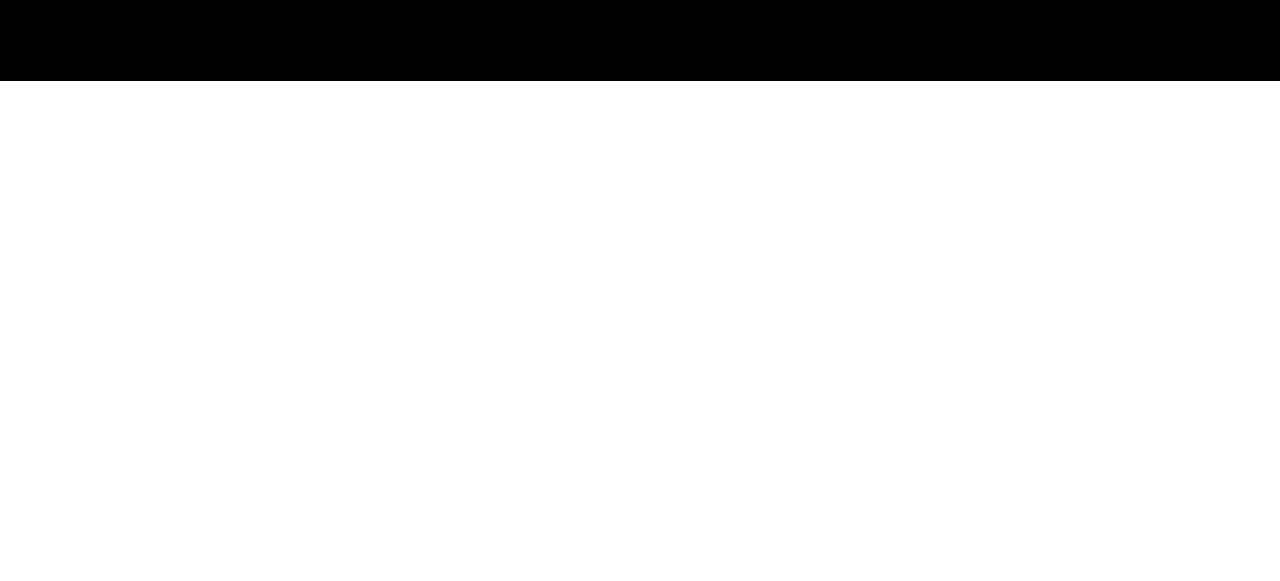
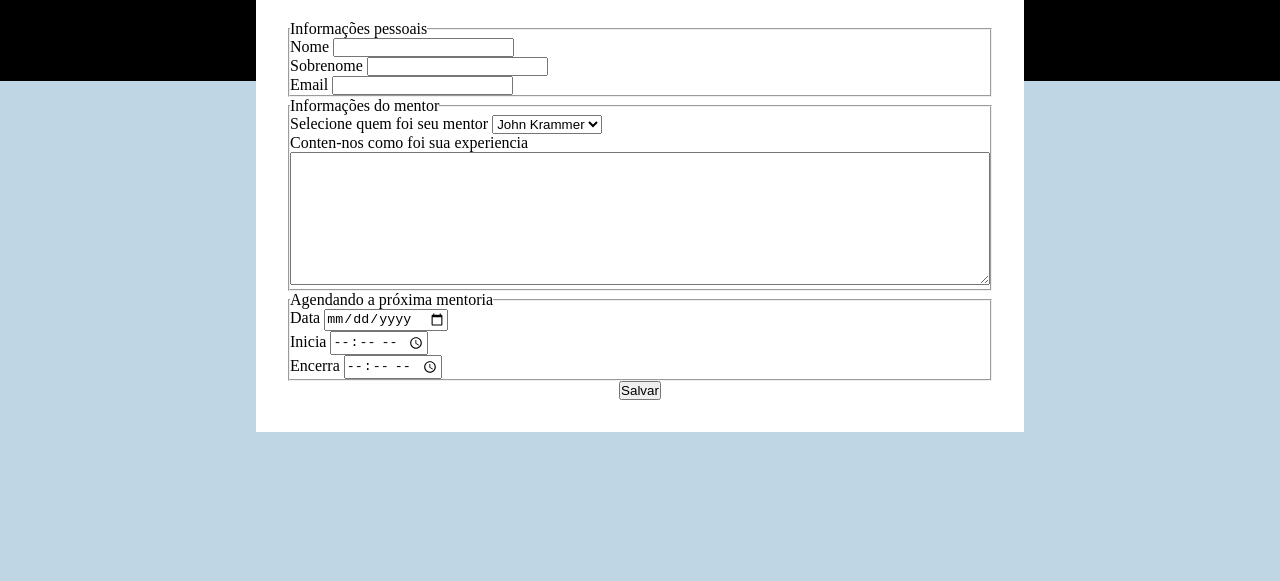
Before and after one commit to MarcioPAraujo/rocketseat-challenges, a plain HTML site: page challenge-6.1/index.html in a window 1280 px wide. Shown: the part 219-800 px from the top of the page. Drawn offline with Linux system fonts and the light colour scheme.

Commit message:
html structure is done

```diff
--- a/challenge-6.1/index.html
+++ b/challenge-6.1/index.html
@@ -15,6 +15,56 @@
 
     <main>
         <form>
+            <fieldset>
+                <legend>Informações pessoais</legend>
+                <div>
+                    <label for="name">Nome</label>
+                    <input type="text" id="name">
+                </div>
+                <div>
+                    <label for="last-name">Sobrenome</label>
+                    <input type="text" id="last-name">
+                </div>
+                <div>
+                    <label for="email">Email</label>
+                    <input type="email" id="email">
+                </div>
+            </fieldset>
+
+
+            <fieldset>
+                <legend>Informações do mentor</legend>
+                <div>
+                    <label for="mentor">Selecione quem foi seu mentor</label>
+                    <select id="mentor">
+                        <option value="John Krammer">John Krammer</option>
+                        <option value="John Wick">John Wick</option>
+                        <option value="Bruce Wayne">Bruce Wayne</option>
+                    </select>
+                </div>
+                <div>
+                    <label for="experience">Conten-nos como foi sua experiencia</label>
+                    <textarea id="experience"></textarea>
+                </div>
+            </fieldset>
+
+            <fieldset>
+                <legend>Agendando a próxima mentoria</legend>
+                <div>
+                    <label for="day">Data</label>
+                    <input type="date" id="day">
+                </div>
+                <div>
+                    <label for="time-start">Inicia</label>
+                    <input type="time" id="time-start">
+                </div>
+                <div>
+                    <label for="time-end">Encerra</label>
+                    <input type="time" id="time-end">
+                </div>
+            </fieldset>
+
+            <input type="submit" value="Salvar" id="save-button">
 
         </form>
     </main>
--- a/challenge-6.1/style.css
+++ b/challenge-6.1/style.css
@@ -1,4 +1,8 @@
 @charset "UTF-8";
+
+:root{
+    --body-background:#BFD7E4;
+}
 
 *{
     box-sizing: border-box;
@@ -17,6 +21,9 @@ body::before{
 
     background-color: black;
 }
+body{
+    background-color: var(--body-background);
+}
 header{
     display: flex;
     flex-direction: column;
@@ -31,3 +38,30 @@ header{
 h1,p{
     color: white;
 }
+
+
+
+
+main{
+    display: flex;
+    justify-content: center;
+}
+
+
+form{
+    display: flex;
+    flex-direction: column;
+    align-items: center;
+
+    width: 60%;
+    background-color: white;
+
+    padding: 2em;
+}
+fieldset{
+    width: 100%;
+}
+textarea{
+    width: 100%;
+    height: 10em;
+}
```
